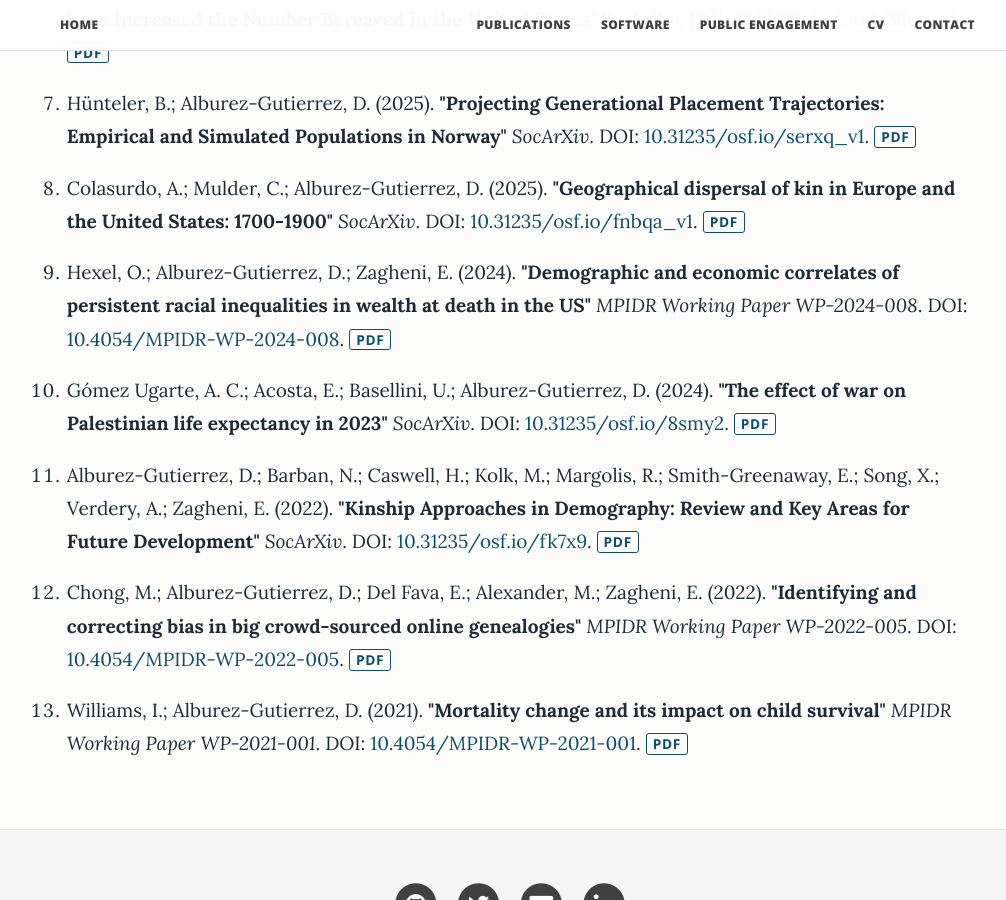
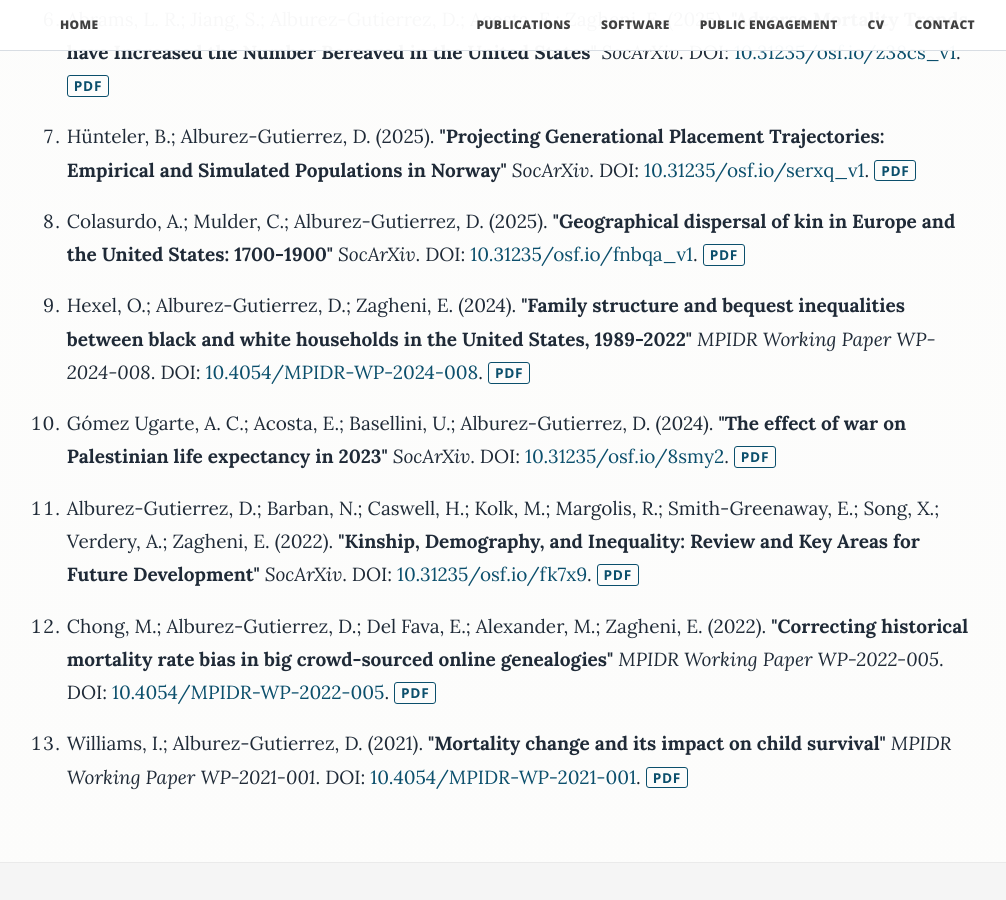
Before and after one commit to alburezg/alburezg.github.io, a Jekyll site: the page built from publications.md, in a window 1280 px wide and 900 px high, scrolled down 5892 px. Shown: the whole window, without its empty margins (130-1136 px from the left). Built offline with Jekyll 4.4.1, drawn with Linux system fonts in a browser that asks for light colours; nearby versions of some CDN libraries; some of the changed text lies outside the part shown.

Commit message:
Update CV and align publication titles with published versions
Use the titles of the published or posted versions for Colasurdo et al.
(CPoS), Huenteler et al. (JMF), Alburez-Gutierrez et al. (Demography
2021), Basellini et al. (SSM-PH), Hexel et al. (WP-2024-008), the kinship
review (SocArXiv fk7x9), and Chong et al. (WP-2022-005).

```diff
--- a/_data/publications.yml
+++ b/_data/publications.yml
@@ -27,7 +27,7 @@
         notes: "Preprint version; ISSN 2002-617X"
       - authors: "Colasurdo, A.; Mulder, C.; Alburez-Gutierrez, D."
         year: "2026"
-        title: "The Role of Migration Capital and Household Structure in Internal Migration: Evidence from the Netherlands, 1850-1950"
+        title: "The Role of Migration History and Household Structure in Internal Migration: Evidence from the Netherlands, 1850-1940"
         venue: "Comparative Population Studies"
         volume_issue_pages: "51:441-470"
         doi: "10.12765/CPoS-2026-19"
@@ -74,7 +74,7 @@
         pdf: "2025_Gomez-Ugarte_conflict-mortality-uncertainty.pdf"
       - authors: "Hünteler, B.; Hank, K.; Alburez-Gutierrez, D.; Leopold, T."
         year: "2025"
-        title: "A Typology of Nuclear and Extended Family Relations in the United States"
+        title: "A Typology of Younger Adults' Nuclear and Extended Family Relations in the United States"
         venue: "Journal of Marriage and Family"
         volume_issue_pages: "88(1):284-298"
         doi: "10.1111/jomf.70014"
@@ -181,7 +181,7 @@
         pdf: "2021_Alburez-Gutierrez_sandwich-generation.pdf"
       - authors: "Alburez-Gutierrez, D.; Kolk, M.; Zagheni, E."
         year: "2021"
-        title: "Women's experience of child death: A global demographic perspective"
+        title: "Women's Experience of Child Death Over the Life Course: A Global Demographic Perspective"
         venue: "Demography"
         volume_issue_pages: "58(5):1715-1735"
         doi: "10.1215/00703370-9420770"
@@ -205,7 +205,7 @@
         pdf: "2021_Martinez-Folgar_excess-mortality-Guatemala.pdf"
       - authors: "Basellini, U.; Alburez-Gutierrez, D.; Del Fava, E.; Perrotta, D.; Bonetti, M.; Camarda, C.; Zagheni, E."
         year: "2021"
-        title: "Linking excess mortality to Google mobility data during the COVID-19 pandemic in England and Wales"
+        title: "Linking excess mortality to mobility data during the first wave of COVID-19 in England and Wales"
         venue: "Social Science and Medicine - Population Health"
         volume_issue_pages: "14"
         doi: "10.1016/j.ssmph.2021.100799"
@@ -369,7 +369,7 @@
         pdf: "2025_Colasurdo_dispersal-of-kin.pdf"
       - authors: "Hexel, O.; Alburez-Gutierrez, D.; Zagheni, E."
         year: "2024"
-        title: "Demographic and economic correlates of persistent racial inequalities in wealth at death in the US"
+        title: "Family structure and bequest inequalities between black and white households in the United States, 1989-2022"
         venue: "MPIDR Working Paper WP-2024-008"
         doi: "10.4054/MPIDR-WP-2024-008"
         doi_url: "https://dx.doi.org/10.4054/MPIDR-WP-2024-008"
@@ -383,14 +383,14 @@
         pdf: "2024_Gomez-Ugarte_Palestinian-life-expectancy.pdf"
       - authors: "Alburez-Gutierrez, D.; Barban, N.; Caswell, H.; Kolk, M.; Margolis, R.; Smith-Greenaway, E.; Song, X.; Verdery, A.; Zagheni, E."
         year: "2022"
-        title: "Kinship Approaches in Demography: Review and Key Areas for Future Development"
+        title: "Kinship, Demography, and Inequality: Review and Key Areas for Future Development"
         venue: "SocArXiv"
         doi: "10.31235/osf.io/fk7x9"
         doi_url: "https://doi.org/10.31235/osf.io/fk7x9"
         pdf: "2022_Alburez-Gutierrez_kinship-review.pdf"
       - authors: "Chong, M.; Alburez-Gutierrez, D.; Del Fava, E.; Alexander, M.; Zagheni, E."
         year: "2022"
-        title: "Identifying and correcting bias in big crowd-sourced online genealogies"
+        title: "Correcting historical mortality rate bias in big crowd-sourced online genealogies"
         venue: "MPIDR Working Paper WP-2022-005"
         doi: "10.4054/MPIDR-WP-2022-005"
         doi_url: "https://doi.org/10.4054/MPIDR-WP-2022-005"
```
Also changed, not shown: 1 other file.
